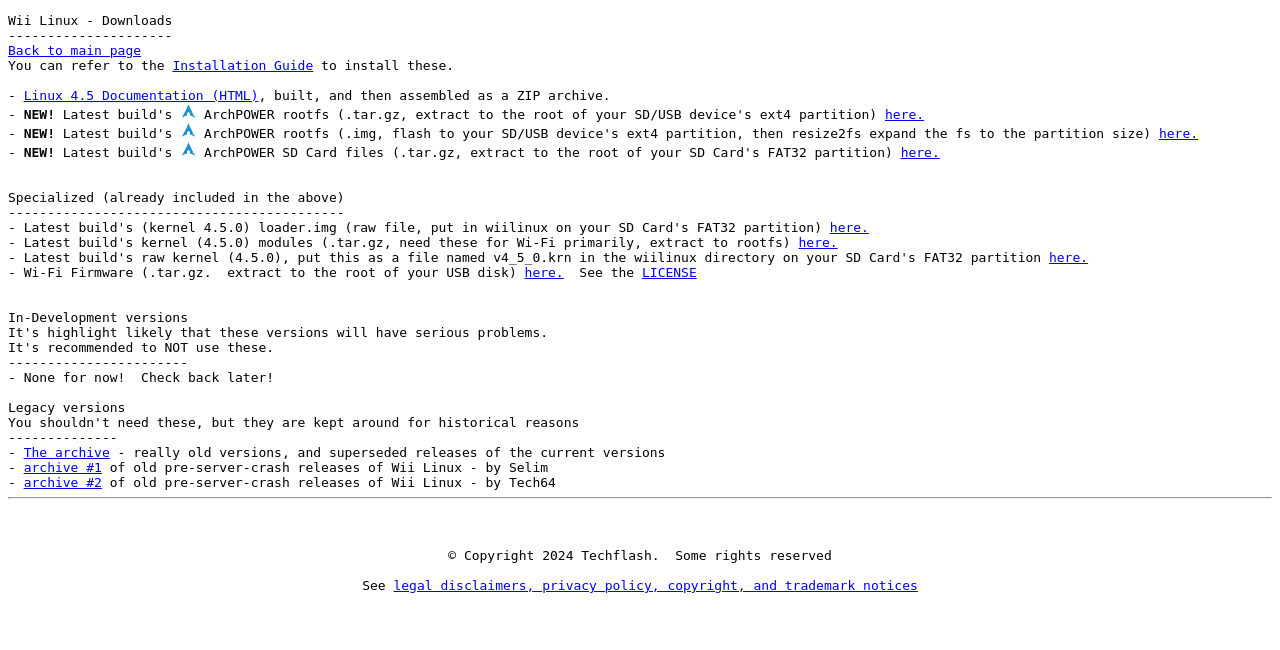
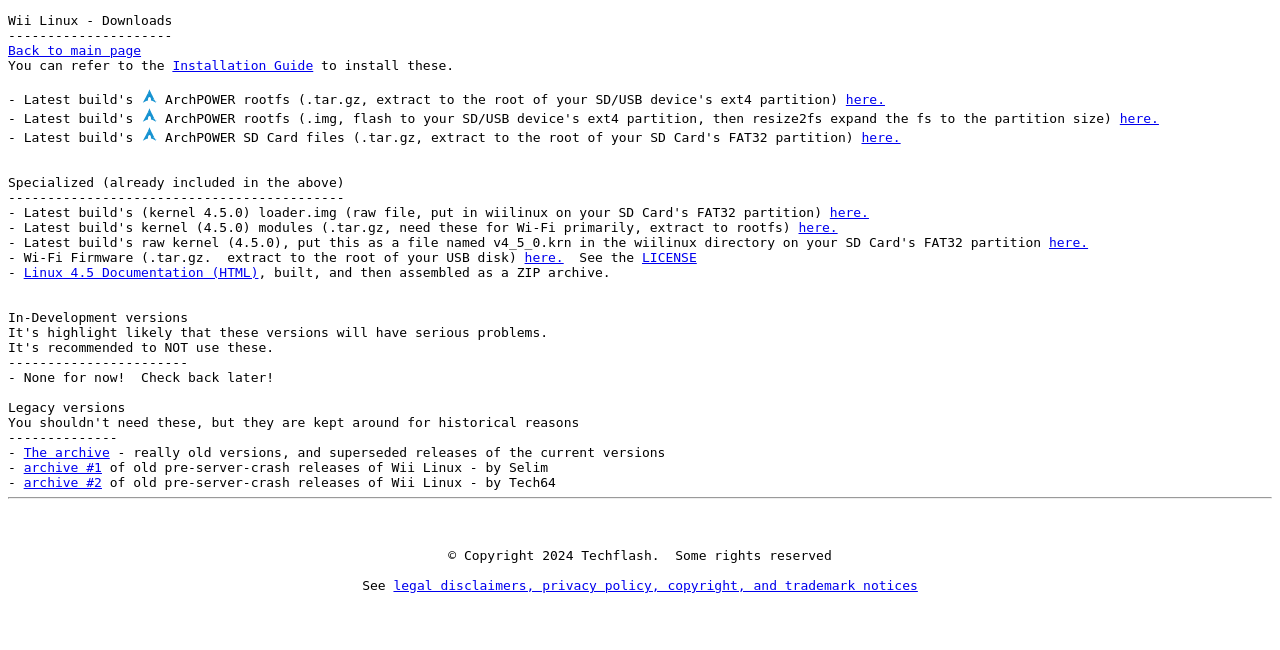
Before and after one commit to Wii-Linux/www, a PHP site: page /downloads in a window 1280 px wide. Shown: the top 650 px of the page. Run offline with PHP 8.4, Linux system fonts and the light colour scheme.

Commit message:
move kernel docs down and remove "new" text

```diff
--- a/site/downloads.php
+++ b/site/downloads.php
@@ -18,10 +18,9 @@ Wii Linux - Downloads
 <a href="/">Back to main page</a>
 You can refer to the <a href="https://wiki.wii-linux.org/wiki/Installation_Guide">Installation Guide</a> to install these.
 
-- <a href="/kernel-docs.zip">Linux 4.5 Documentation (HTML)</a>, built, and then assembled as a ZIP archive.
-- <b>NEW!</b> Latest build's <img <?img("arch");?> alt="Arch Linux Icon"> ArchPOWER rootfs (.tar.gz, extract to the root of your SD/USB device's ext4 partition) <a href="/files/wii_linux_rootfs_archpower-latest.tar.gz">here.</a>
-- <b>NEW!</b> Latest build's <img <?img("arch");?> alt="Arch Linux Icon"> ArchPOWER rootfs (.img, flash to your SD/USB device's ext4 partition, then resize2fs expand the fs to the partition size) <a href="/files/wii_linux_rootfs_archpower-latest.img.gz">here.</a>
-- <b>NEW!</b> Latest build's <img <?img("arch");?> alt="Arch Linux Icon"> ArchPOWER SD Card files (.tar.gz, extract to the root of your SD Card's FAT32 partition) <a href="/files/wii_linux_sd_files_archpower-latest.tar.gz">here.</a>
+- Latest build's <img <?img("arch");?> alt="Arch Linux Icon"> ArchPOWER rootfs (.tar.gz, extract to the root of your SD/USB device's ext4 partition) <a href="/files/wii_linux_rootfs_archpower-latest.tar.gz">here.</a>
+- Latest build's <img <?img("arch");?> alt="Arch Linux Icon"> ArchPOWER rootfs (.img, flash to your SD/USB device's ext4 partition, then resize2fs expand the fs to the partition size) <a href="/files/wii_linux_rootfs_archpower-latest.img.gz">here.</a>
+- Latest build's <img <?img("arch");?> alt="Arch Linux Icon"> ArchPOWER SD Card files (.tar.gz, extract to the root of your SD Card's FAT32 partition) <a href="/files/wii_linux_sd_files_archpower-latest.tar.gz">here.</a>
 
 
 Specialized (already included in the above)
@@ -30,6 +29,7 @@ Specialized (already included in the above)
 - Latest build's kernel (4.5.0) modules (.tar.gz, need these for Wi-Fi primarily, extract to rootfs) <a href="/files/wii_linux_modules_v4_5_0-latest.tar.gz">here.</a>
 - Latest build's raw kernel (4.5.0), put this as a file named v4_5_0.krn in the wiilinux directory on your SD Card's FAT32 partition <a href="/files/wii_linux_kernel_v4_5_0-latest.elf">here.</a>
 - Wi-Fi Firmware (.tar.gz.  extract to the root of your USB disk) <a href="/openfwwf-5.2-bin.tar.gz">here.</a>  See the <a href="/openfwwf-5.2-LICENSE.txt">LICENSE</a>
+- <a href="/kernel-docs.zip">Linux 4.5 Documentation (HTML)</a>, built, and then assembled as a ZIP archive.
 
 
 In-Development versions
```
